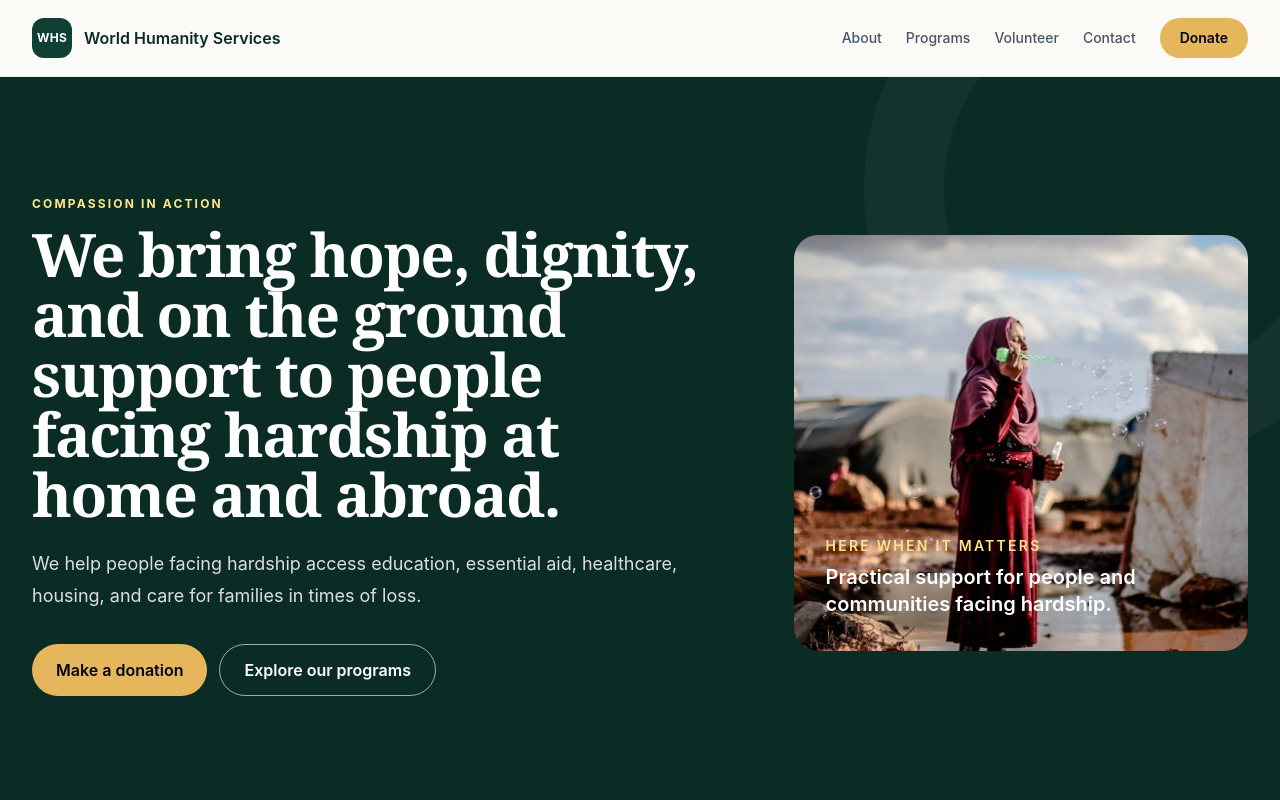
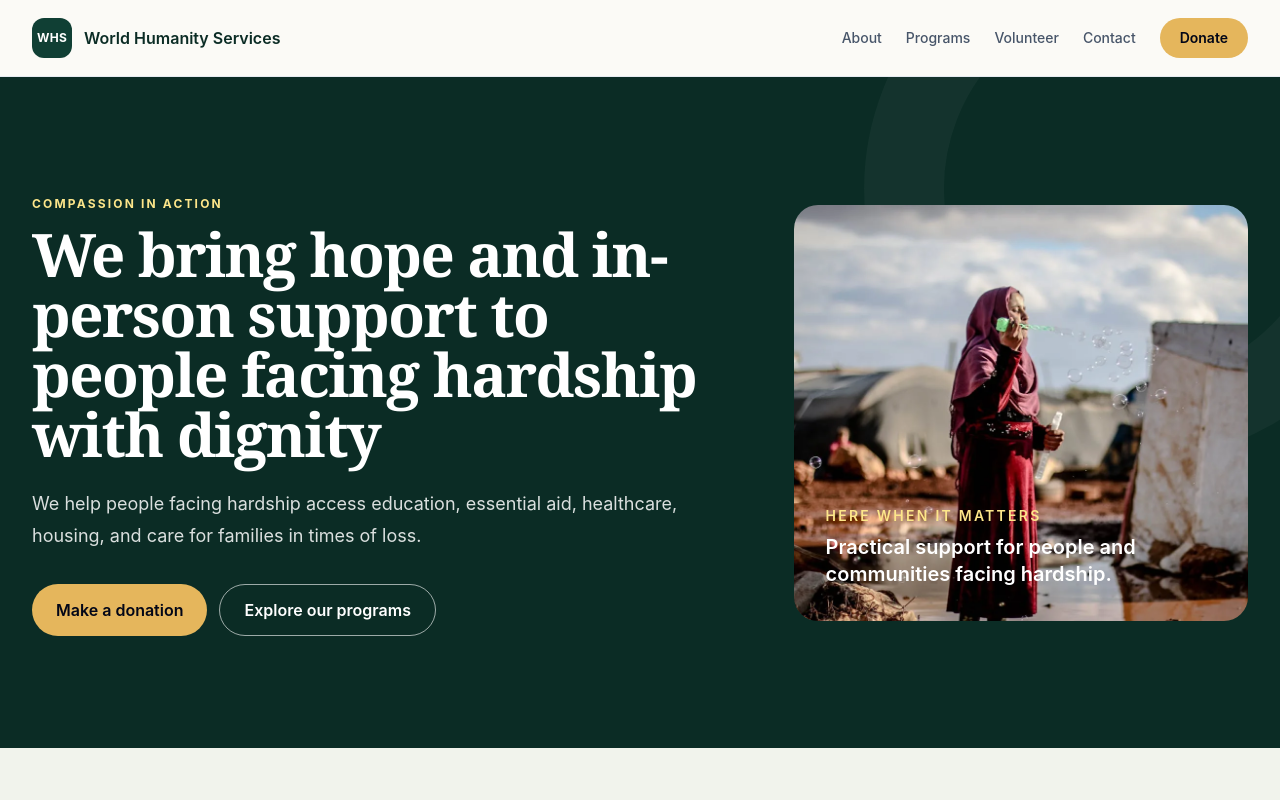
Before and after one commit to shaque68/WHSI, a Next.js app: page / in a window 1280 px wide. Shown: the top 800 px of the page. Built offline with nearby package versions, Linux system fonts and the light colour scheme.

Commit message:
home page copywriting

```diff
--- a/app/page.js
+++ b/app/page.js
@@ -46,7 +46,7 @@ export default function HomePage() {
             <div>
               <p className="eyebrow eyebrow-light">Compassion in action</p>
               <h1 className="page-title max-w-4xl">
-                We bring hope, dignity, and on the ground support to people facing hardship at home and abroad.
+                We bring hope and in-person support to people facing hardship with dignity
               </h1>
               <p className="hero-text-light mt-6 max-w-2xl">
                 We help people facing hardship access education, essential aid, healthcare, housing, and care for families in times of loss.
```
